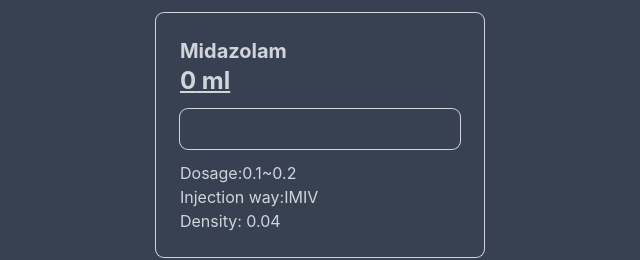
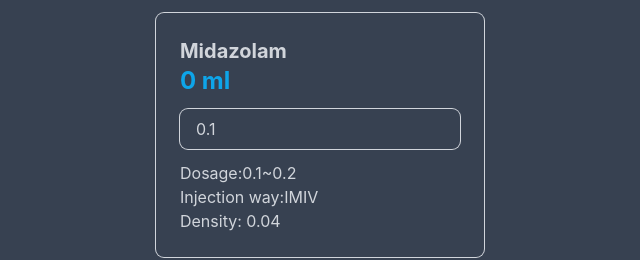
Before and after one commit to sherrylia0hy/dosage-calculator, a React (Create React App) app: page / in a window 1280 px wide. Both pictures are taken after a click on the button "Midazolam". Shown: the part 199-459 px from the top of the page, without its empty margins (320-960 px from the left). Built offline with nearby package versions, Linux system fonts and the light colour scheme.

Commit message:
Make dosage adjust field work

```diff
--- a/src/components/OutputCard.js
+++ b/src/components/OutputCard.js
@@ -3,11 +3,12 @@ import { useState } from "react"
 const OutputCard = ({drug, weight}) => {
     const [dosage, setDosage] = useState(drug.dosage_floor)
     let amount = Math.round(weight*dosage/drug.density*100)/100
+
   return (
     <div className="w-full md:w-max card p-6 ring-1 ring-gray-300 rounded-lg">
         <h1 className="text-xl font-bold">{drug.name}</h1>
-        <h1 className="text-2xl font-bold underline">{amount} ml</h1>
-        <input className="w-full ring-1 ring-gray-300 bg-transparent px-4 h-10 my-3 rounded-lg placeholder:text-slate-400"type="number" />
+        <h1 className="text-sky-500 text-2xl font-bold">{amount} ml</h1>
+        <input value={dosage} onChange={(e)=> setDosage(e.target.value)} className="w-full ring-1 ring-gray-300 bg-transparent px-4 h-10 my-3 rounded-lg placeholder:text-slate-400"type="number" />
         <ul>
             <li>Dosage:{drug.dosage_floor}~{drug.dosage_ciel}</li>
             <li>Injection way:{drug.injection}</li>
```
